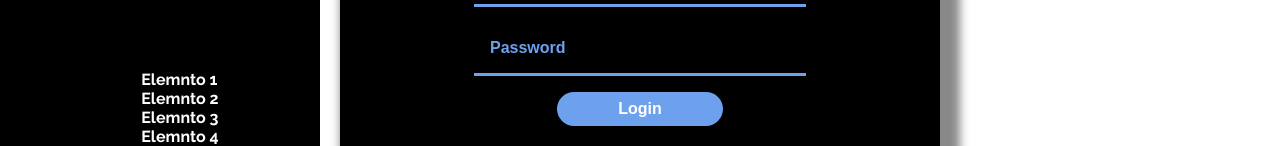
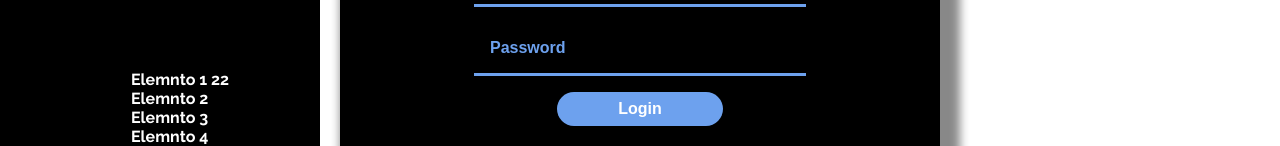
Before and after one commit to lexysalonso/tienda, a React (Create React App) app: page /login in a window 1280 px wide. Both pictures are taken after a click on the icon 156 px from the left and 30 px from the top of the page. Shown: the part 283-429 px from the top of the page. Built offline with nearby package versions, Linux system fonts and the light colour scheme; no server answers.

Commit message:
Probando update

```diff
--- a/src/components/Filter/Filter.jsx
+++ b/src/components/Filter/Filter.jsx
@@ -14,7 +14,7 @@ const Filter = ({ close, SetCloseMenuFilter }) => {
           </button>
 
           <ul className={style.navbar__menurightul}>
-            <li>Elemnto 1</li>
+            <li>Elemnto 1 22</li>
             <li>Elemnto 2</li>
             <li>Elemnto 3</li>
             <li>Elemnto 4</li>
```
